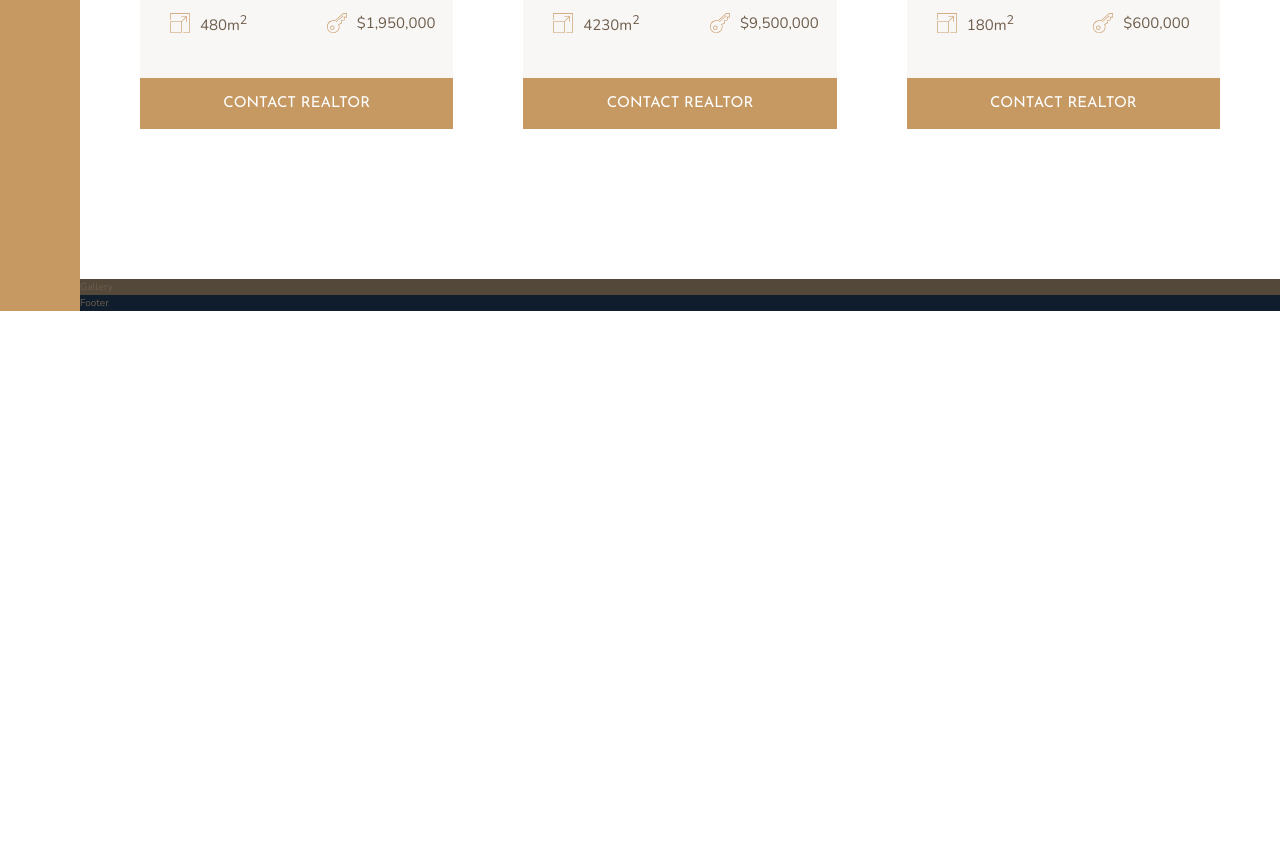
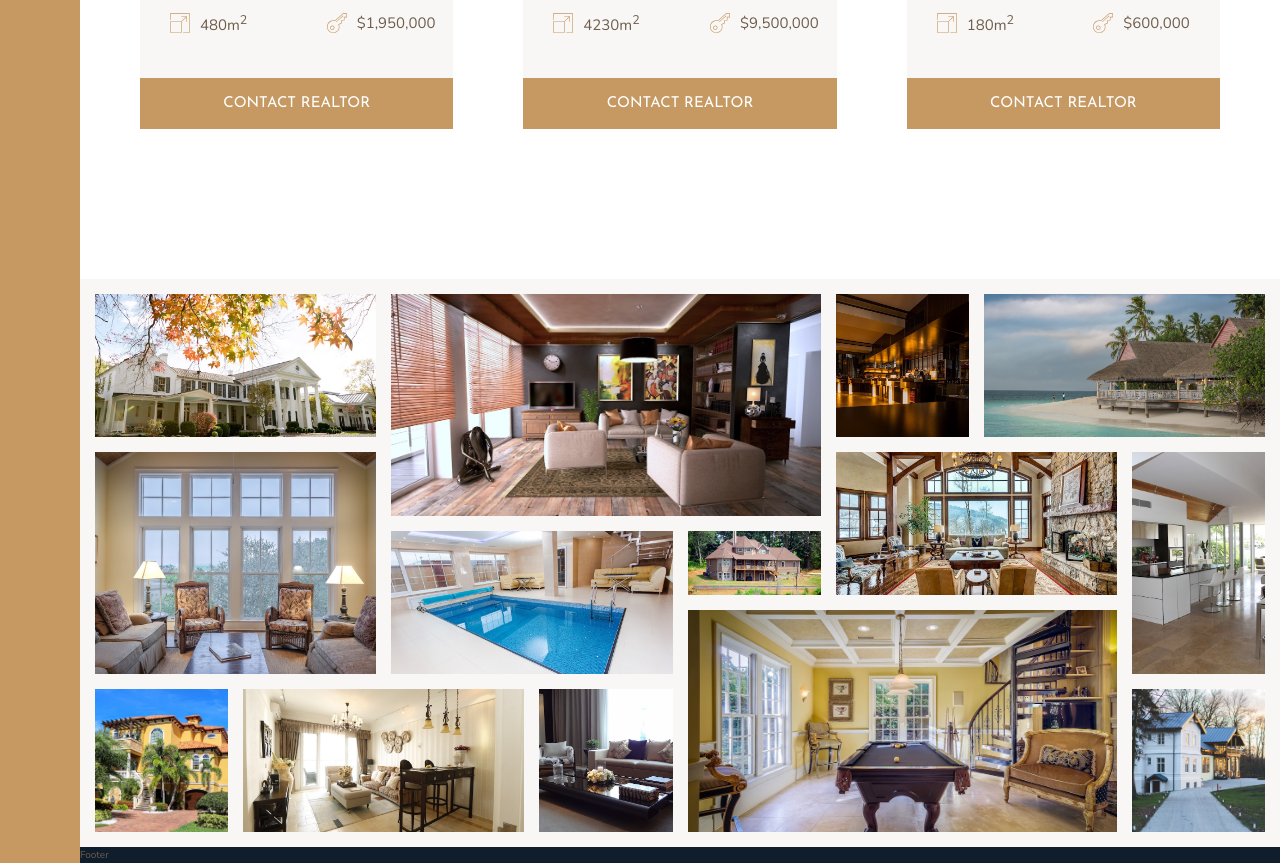
Before and after one commit to vkoudela-dev/nexter, a website: page index.html in a window 1280 px wide. Shown: the part 2851-3714 px from the top of the page. Before the commit the page ends 3162 px from the top, so only its background shows below. Drawn offline with nearby package versions, Linux system fonts and the light colour scheme.

Commit message:
Gallery finished

```diff
--- a/index.html
+++ b/index.html
@@ -305,7 +305,70 @@
       </div>
     </section>
 
-    <section class="gallery">Gallery</section>
+    <section class="gallery">
+      <figure class="gallery__item gallery__item--1">
+        <img src="img/gal-1.jpeg " alt="Gallery image 1" class="gallery__img" />
+      </figure>
+      <figure class="gallery__item gallery__item--2">
+        <img src="img/gal-2.jpeg " alt="Gallery image 2" class="gallery__img" />
+      </figure>
+      <figure class="gallery__item gallery__item--3">
+        <img src="img/gal-3.jpeg " alt="Gallery image 3" class="gallery__img" />
+      </figure>
+      <figure class="gallery__item gallery__item--4">
+        <img src="img/gal-4.jpeg " alt="Gallery image 4" class="gallery__img" />
+      </figure>
+      <figure class="gallery__item gallery__item--5">
+        <img src="img/gal-5.jpeg " alt="Gallery image 5" class="gallery__img" />
+      </figure>
+      <figure class="gallery__item gallery__item--6">
+        <img src="img/gal-6.jpeg " alt="Gallery image 6" class="gallery__img" />
+      </figure>
+      <figure class="gallery__item gallery__item--7">
+        <img src="img/gal-7.jpeg " alt="Gallery image 7" class="gallery__img" />
+      </figure>
+      <figure class="gallery__item gallery__item--8">
+        <img src="img/gal-8.jpeg " alt="Gallery image 8" class="gallery__img" />
+      </figure>
+      <figure class="gallery__item gallery__item--9">
+        <img src="img/gal-9.jpeg " alt="Gallery image 9" class="gallery__img" />
+      </figure>
+      <figure class="gallery__item gallery__item--10">
+        <img
+          src="img/gal-10.jpeg "
+          alt="Gallery image 10"
+          class="gallery__img"
+        />
+      </figure>
+      <figure class="gallery__item gallery__item--11">
+        <img
+          src="img/gal-11.jpeg "
+          alt="Gallery image 11"
+          class="gallery__img"
+        />
+      </figure>
+      <figure class="gallery__item gallery__item--12">
+        <img
+          src="img/gal-12.jpeg "
+          alt="Gallery image 12"
+          class="gallery__img"
+        />
+      </figure>
+      <figure class="gallery__item gallery__item--13">
+        <img
+          src="img/gal-13.jpeg "
+          alt="Gallery image 13"
+          class="gallery__img"
+        />
+      </figure>
+      <figure class="gallery__item gallery__item--14">
+        <img
+          src="img/gal-14.jpeg "
+          alt="Gallery image 14"
+          class="gallery__img"
+        />
+      </figure>
+    </section>
 
     <footer class="footer">Footer</footer>
   </body>
--- a/sass/_gallery.scss
+++ b/sass/_gallery.scss
@@ -1,4 +1,75 @@
 .gallery {
-  background-color: $color-grey-dark-1;
+  background-color: $color-grey-light-1;
   grid-column: full-start / full-end;
+
+  display: grid;
+  grid-template-columns: repeat(8, 1fr);
+  grid-template-rows: repeat(7, 5vw);
+  grid-gap: 1.5rem;
+  padding: 1.5rem;
+
+  &__item {
+    &--1 {
+      grid-area: 1 / 1 / span 2 / span 2;
+    }
+
+    &--2 {
+      grid-area: 1 / 3 / span 3 / span 3;
+    }
+
+    &--3 {
+      grid-area: 1 / 6 / 3 / 7;
+    }
+
+    &--4 {
+      grid-area: 1 / 7 / 3 / -1;
+    }
+
+    &--5 {
+      grid-area: 3 / 1 / span 3 / span 2;
+    }
+
+    &--6 {
+      grid-area: 4 / 3 / span 2 / span 2;
+    }
+
+    &--7 {
+      grid-area: 4 / 5 / 5 / 6;
+    }
+
+    &--8 {
+      grid-area: 3 / 6 / span 2 / span 2;
+    }
+
+    &--9 {
+      grid-area: 3 / 8 / span 3 / -1;
+    }
+
+    &--10 {
+      grid-area: 6 / 1 / -1 / 2;
+    }
+
+    &--11 {
+      grid-area: 6 / 2 / -1 / span 2;
+    }
+
+    &--12 {
+      grid-area: 6 / 4 / -1 / 5;
+    }
+
+    &--13 {
+      grid-area: 5 / 5 / span 3 / span 3;
+    }
+
+    &--14 {
+      grid-area: 6 / 8 / span 2 / -1;
+    }
+  }
+
+  &__img {
+    width: 100%;
+    height: 100%;
+    object-fit: cover;
+    display: block;
+  }
 }
```
Also changed, not shown: css/style.css.
